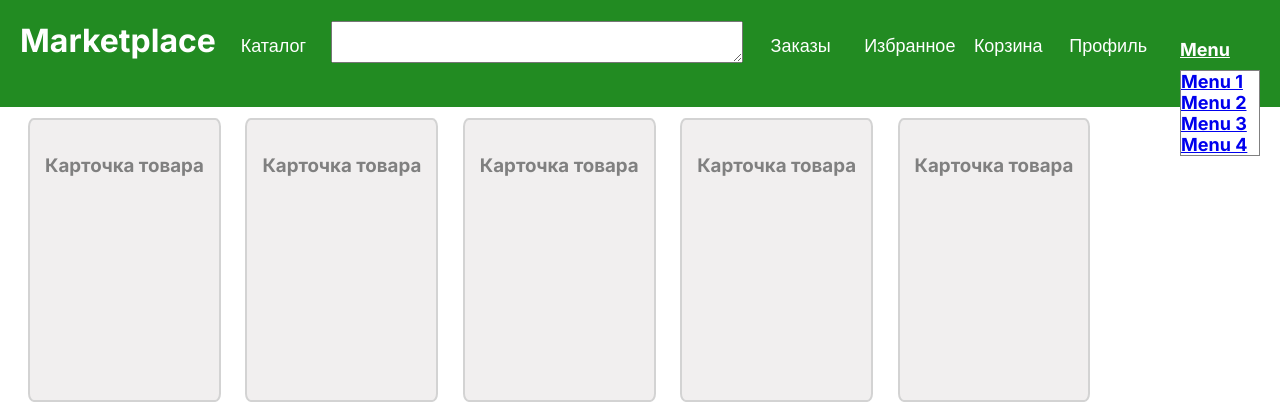
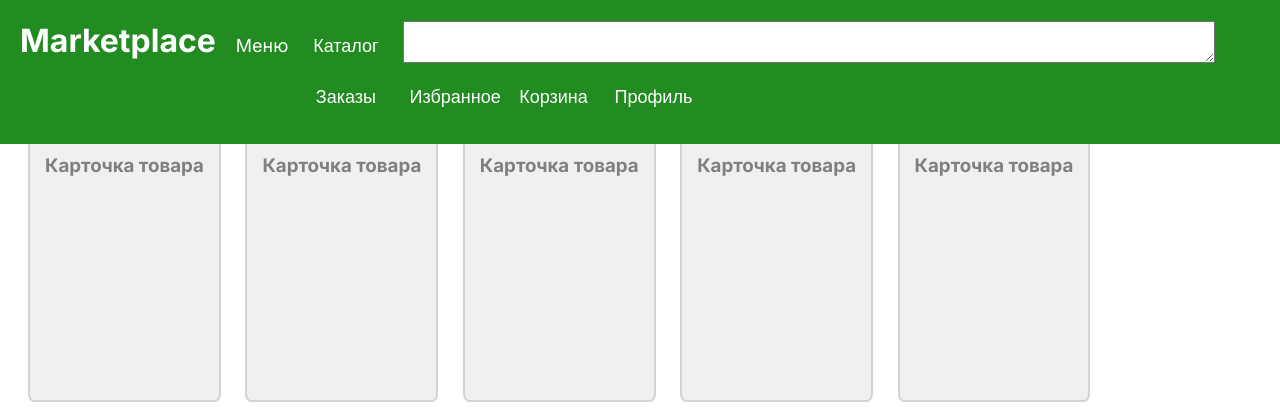
Before and after one commit to AleksandrSPopov/FullStackWeb, a PHP site: page / in a window 1280 px wide. Shown: the top 418 px of the page. Run offline with PHP 8.4, Linux system fonts and the light colour scheme.

Commit message:
Add for lab 7

```diff
--- a/2. Разработка фронтальной части web - приложения/Лабораторная 7/css/style.css
+++ b/2. Разработка фронтальной части web - приложения/Лабораторная 7/css/style.css
@@ -18,13 +18,35 @@ header {
   padding-left: 20px;
 }
 
-input[type="mainbutton"] {
-  background-color: forestgreen;
-  color: white;
-  border: 1px;
-  width: 100px;
+#context {
+  position: absolute;
+  display: inline-block;
+  background-color: white;
+  border: 1px solid lightgray;
+  display: none;
+}
+
+.context-menu {
+  text-decoration: none;
+  list-style: none;
+  padding: 0px;
+  margin: 0px;
+}
+
+.context-menu a {
+  display: block;
+  text-decoration: none;
+  padding: 10px;
+  color: forestgreen;
+}
+
+.context-menu a:hover {
+  background-color: lightgray;
+}
+
+#name,
+#buttons {
   height: 50px;
-  font-size: large;
 }
 
 input[type="button"] {
@@ -38,26 +60,30 @@ input[type="button"] {
 
 .menu {
   list-style: none;
-  float: right;
-  background-color: forestgreen;
+  float: left;
+  color: white;
+  border: 1px;
+  width: 60px;
+  height: 50px;
+  font-size: large;
+  padding: 0;
+  text-align: left;
+  margin-top: 14px;
+  margin-left: 20px;
+
+}
+
+.menu-trigger {
   color: white;
   border: 1px;
   width: 100px;
   height: 50px;
   font-size: large;
-  padding: 0;
-}
-
-.menu-trigger {
-
-  background-color: forestgreen;
-  color: white;
-  border: 1px;
-  width: 100px;
-  height: 50px;
-  font-size: large;
+  font-weight: lighter;
   text-align: center;
   padding: 0;
+  text-decoration: none;
+
 }
 
 .submenu {
@@ -66,12 +92,32 @@ input[type="button"] {
   color: white;
   background-color: white;
   border: 1px solid gray;
-  margin-top: 10px;
-  margin-right: 20px;
+  margin-top: 15px;
+  text-decoration: none;
+  position: absolute;
+  display: none;
+}
+
+.submenu.active {
+  display: block;
+}
+
+.submenu a {
+  text-decoration: none;
+  padding: 10px 20px;
+  display: block;
+  font-weight: 700;
+  color: forestgreen;
+  font-weight: normal;
+
+}
+
+.submenu a:hover {
+  background: lightgray;
 }
 
 #textarea {
-  width: 400px;
+  width: 800px;
   height: 30px;
   vertical-align: top;
   padding: 5px;
--- a/2. Разработка фронтальной части web - приложения/Лабораторная 7/index.html
+++ b/2. Разработка фронтальной части web - приложения/Лабораторная 7/index.html
@@ -1,29 +1,39 @@
 <!DOCTYPE html>
 <html>
+
 <head>
   <meta charset="utf-8" />
   <title>Интернет-магазин</title>
+  <link rel="reset" href="./css/reset.css" />
   <link rel="stylesheet" href="./css/style.css" />
 </head>
 <div>
   <header>
     <h1 class="head">
-        Marketplace
+      <div id="mainheader" style="display: flex;">
+      <div id="name">Marketplace</div>
+      <!--Выпадающее меню-->
+      <div id="buttons">
+      <ul class="menu">
+        <li><a class="menu-trigger" href="#">Меню</a>
+          <ul class="submenu">
+            <li><a href="#">Распродажа</a></li>
+            <li><a href="#">Скидки</a></li>
+            <li><a href="#">Сертификаты</a></li>
+            <li><a href="#">Новинки</a></li>
+          </ul>
+        </li>
+      </ul>
+      </div>
+      <div>
       <input type="button" value="Каталог" onclick="window.location='catalog.html'">
       <textarea id="textarea"></textarea></textarea>
       <input type="button" value="Заказы" onclick="window.location='orders.html'"></button>
-        <input type="button" value="Избранное" onclick="window.location='favorites.html'"></button
-        ><input type="button" value="Корзина" onclick="window.location='cart.html'"></button
-        ><input type="button" value="Профиль" onclick="window.location='profile.html'"></button>
-        <ul class="menu">
-          <li><a class="menu-trigger" href="#">Menu</a></li>
-          <ul class="submenu">
-            <li><a href="#">Menu 1</a></li>
-            <li><a href="#">Menu 2</a></li>
-            <li><a href="#">Menu 3</a></li>
-            <li><a href="#">Menu 4</a></li>
-          </ul>
-        </ul>
+      <input type="button" value="Избранное" onclick="window.location='favorites.html'"></button><input type="button"
+        value="Корзина" onclick="window.location='cart.html'"></button><input type="button" value="Профиль"
+        onclick="window.location='profile.html'"></button>
+      </div>
+      </div>
     </h1>
   </header>
 </div>
@@ -173,6 +183,15 @@
         </div>
       </article>
     </section>
+    <!--Контекстное меню-->
+    <div id="context">
+      <ul class="context-menu">
+        <li><a href="#">Перейти к описанию</a></li>
+        <li><a href="#">Добавить в Избранное</a></li>
+        <li><a href="#">Добавить в Корзину</a></li>
+        <li><a href="#">Купить</a></li>
+      </ul>
+    </div>
     <footer>
       <div>
         <h3 class="foot"></h3>
@@ -182,4 +201,5 @@
   <script src="./js/jquery-3.7.1.min.js"></script>
   <script src="./js/main.js"></script>
 </body>
+
 </html>
--- a/2. Разработка фронтальной части web - приложения/Лабораторная 7/js/main.js
+++ b/2. Разработка фронтальной части web - приложения/Лабораторная 7/js/main.js
@@ -1,26 +1,31 @@
 $(document).ready(function () {
-  function AddCategory() {
-    const parentElement = document.getElementById("category");
-    const newCategory =
-      '<div class="cat"><h2>Категория </h2><p>Группа 1</p><p>Группа 2</p><p>Группа 3</p><p>Группа 4</p><p>Группа 5</p></div>';
-    parentElement.insertAdjacentHTML("beforeend", newCategory);
-  }
 
-  let data = [
-    "Александр Попов",
-    "Санкт-Петербург",
-    "popov-a-s@mail.ru",
-    "+7-812-555-55-55",
-  ];
+  $(".menu-trigger").on("mouseenter", function () {
+    //$(".submenu").addClass("active");
+    $(".submenu").fadeIn(300);
 
-  function AddData() {
-    const html = data.map((item) => `<li>${item}</li>`).join("");
-    document.querySelector("ul").innerHTML = html;
-  }
+    $(".menu").on("mouseleave", function () {
+      //$(".submenu").removeClass("active");
+      $(".submenu").fadeOut(300);
+    })
 
 
+  })
 
+  $(document).on("contextmenu", function () {
+    return false;
+  })
 
+  $(document).on("mousedown", function (event) {
+    if (event.which == 3) {
+      $("#context").css({
+        top: event.pageY,
+        left: event.pageX,
+      })
+      $("#context").fadeIn();
+      return false;
+    }
+    $("#context").fadeOut();
+  })
 
-
-});
+})
```
Also changed, not shown: 2. Разработка фронтальной части web - приложения/Лабораторная 7/cart.html (+25 -5 lines), 2. Разработка фронтальной части web - приложения/Лабораторная 7/catalog.html (+22 -5 lines), 2. Разработка фронтальной части web - приложения/Лабораторная 7/css/reset.css (added, +48 -0 lines), 2. Разработка фронтальной части web - приложения/Лабораторная 7/favorites.html (+25 -5 lines), 2. Разработка фронтальной части web - приложения/Лабораторная 7/orders.html (+25 -5 lines), 2. Разработка фронтальной части web - приложения/Лабораторная 7/profile.html (+26 -19 lines). Lines whose indentation alone changed are shown as unchanged.
